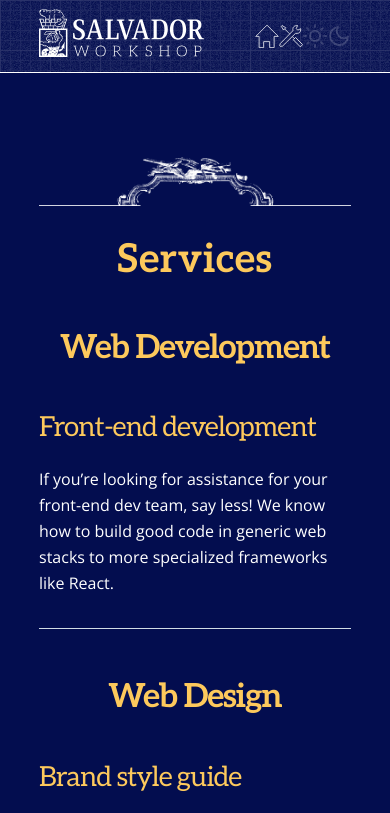
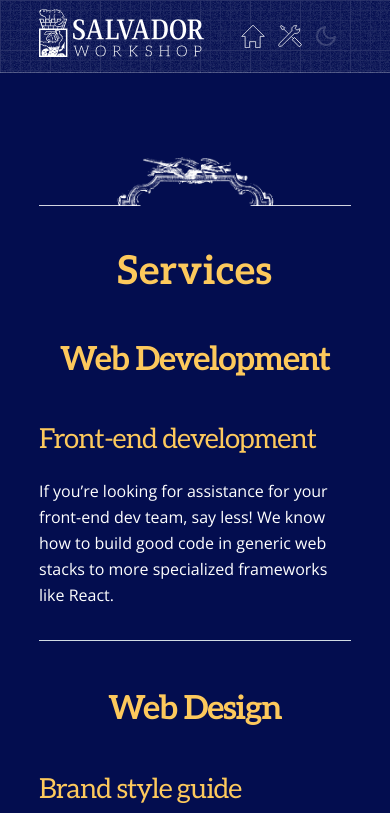
Before and after one commit to salvador-workshop/sw-homepage, a Gatsby site: page /services in a window 390 px wide. Shown: the top 813 px of the page. Built offline with nearby package versions, Linux system fonts and the light colour scheme; Gatsby itself is replaced by a stand-in of ours.

Commit message:
Fixed responsive styling

```diff
--- a/gatsby-browser.js
+++ b/gatsby-browser.js
@@ -12,7 +12,7 @@
 
 // custom CSS styles
 import "./src/styles/typography.css"
-import "./src/styles/rj-style.css"
+import "./src/styles/sw-style.css"
 import "./src/styles/header-footer.css"
 import "./src/styles/navigation-toolbar.css"
 import "./src/styles/card.css"
--- a/src/components/footer.js
+++ b/src/components/footer.js
@@ -7,9 +7,8 @@
         <p className="footer-text">
           <span>© {new Date().getFullYear()}</span>
           <span className="text-spacer">//</span>
-          <span>Salvador Workshop</span>
-          <span className="text-spacer">//</span>
-          <span>Toronto, Canada</span>
+          <span>Salvador Workshop</span><br />
+          <span>Toronto ON, Canada</span>
         </p>
       </div>
     </div>
--- a/src/components/header.js
+++ b/src/components/header.js
@@ -2,7 +2,7 @@
 
 import NavigationToolbar from "./navigation-toolbar"
 
-const Header = ({ isHome, isPost }) => (
+const Header = ({ isHome, isPost, isLightUi }) => (
   <div className="header">
     <div className="header-container">
       <div className="header-content">
@@ -11,7 +11,7 @@
         </div>
         <div className="header-flex-spacer" />
         <div className="header-toolbar-wrapper">
-          <NavigationToolbar />
+          <NavigationToolbar isLightUi={isLightUi}/>
         </div>
       </div>
     </div>
--- a/src/components/layout.js
+++ b/src/components/layout.js
@@ -5,6 +5,7 @@
 const Layout = ({ location, title, children, className, isPost }) => {
   const rootPath = `${__PATH_PREFIX__}/`
   const isRootPath = location.pathname === rootPath
+  const isLightUi = false;
 
   // console.log(location, title, children, className)
   const cName = className ? className : '';
@@ -17,7 +18,7 @@
       </div>
 
       <div className={`main-layout ${cName}`}>
-        <Header isHome={isRootPath} isPost={isPost} />
+        <Header isHome={isRootPath} isPost={isPost} isLightUi={isLightUi}/>
         <div className="main-wrapper">
           <main className="main-container">
             {children}
--- a/src/components/navigation-button.js
+++ b/src/components/navigation-button.js
@@ -36,13 +36,13 @@
 }
 
 const NavigationButton = ({ buttonType, buttonId, isActive }) => {
-  let classMod = isActive ? "active" : "disabled"
+  const activeStatus = isActive ? "active" : "disabled"
 
   if (!!buttonId) {
     if (buttonType === "link") {
       return (
         <Link to={getLink(buttonId)} itemProp="url" className="navigation-button-link">
-          <div className={`navigation-button ${classMod}`}>
+          <div className={`navigation-button ${activeStatus}`}>
             <div className="navigation-icon-wrapper">
               <img
                 className="navigation-icon"
@@ -56,10 +56,11 @@
     }
 
     if (buttonType === "ui") {
-      // overriding for now, until light/dark switch is actually implemented
-      classMod = 'disabled';
+      // TODO - remove this override when light switching is implemented
+      const tempActiveStatus = 'disabled';
+
       return (
-        <div className={`navigation-button ${classMod}`}>
+        <div className={`navigation-button ${tempActiveStatus}`}>
           <div className="navigation-icon-wrapper">
             <img
               className="navigation-icon"
@@ -73,7 +74,7 @@
   }
 
   return (
-    <div className={`navigation-button ${classMod}`}>
+    <div className={`navigation-button ${activeStatus}`}>
       <div className="navigation-icon-wrapper"></div>
     </div>
   )
--- a/src/components/navigation-toolbar.js
+++ b/src/components/navigation-toolbar.js
@@ -1,29 +1,37 @@
-import * as React from "react"
+import * as React from 'react';
 
-import NavigationButton from "./navigation-button"
+import NavigationButton from './navigation-button';
 
 const ENABLE_NAV_ARROWS = true;
 
-const NavigationToolbar = () => {
-  const isNavArrowActive = ENABLE_NAV_ARROWS;
+const switchUiButton = ({isLightUi}) => {
+  if (isLightUi) {
+    return (
+      <NavigationButton buttonId="light" buttonType="ui" isActive={isLightUi} />
+    );
+  }
+  return (
+    <NavigationButton buttonId="dark" buttonType="ui" isActive={!isLightUi} />
+  );
+};
+
+const NavigationToolbar = ({isLightUi}) => {
   return (
     <div className="navigation-toolbar">
       <div className="nav-btn-container">
-        <NavigationButton buttonId="home" buttonType="link" isActive={true} />
-        <NavigationButton buttonId="services" buttonType="link" isActive={true} />
         <NavigationButton
-          buttonId="light"
-          buttonType="ui"
-          isActive={isNavArrowActive}
+          buttonId="home"
+          buttonType="link"
+          isActive={true} />
+        <NavigationButton
+          buttonId="services"
+          buttonType="link"
+          isActive={true}
         />
-        <NavigationButton
-          buttonId="dark"
-          buttonType="ui"
-          isActive={isNavArrowActive}
-        />
+        { switchUiButton(isLightUi) }
       </div>
     </div>
-  )
-}
+  );
+};
 
-export default NavigationToolbar
+export default NavigationToolbar;
--- a/src/styles/header-footer.css
+++ b/src/styles/header-footer.css
@@ -22,10 +22,10 @@
   flex: 0 0 calc(var(--header-icon-height) + var(--space-unit-3q));
 }
 .header .header-flex-spacer {
-  flex: 2 0;
+  flex: 1 0;
 }
 .header .header-toolbar-wrapper {
-  flex: 1 0;
+  flex: 3 0;
 }
 .header .header-icon {
   height: var(--header-icon-height);
@@ -71,7 +71,7 @@
 }
 .footer .footer-text {
   font-size: var(--text-size-sm);
-  line-height: 1;
+  /* line-height: 1; */
   letter-spacing: 1.25px;
   margin: var(--space-unit-6q) 0;
 }
--- a/src/styles/responsive.css
+++ b/src/styles/responsive.css
@@ -9,6 +9,24 @@
   .main-layout .header-container,
   .footer .footer-container {
     max-width: var(--max-width-sm);
+  }
+  .header .header-flex-spacer {
+    flex: 2 0;
+  }
+  .header .header-toolbar-wrapper {
+    flex: 1 0;
+  }
+
+  .ornament-border.top {
+    margin-top: calc(var(--space-unit) * 2);
+    margin-bottom: calc(var(--space-unit) * 1);
+  }
+  .ornament-border.top.homepage {
+    margin-bottom: 0;
+  }
+  .ornament-border.bottom {
+    margin-top: calc(var(--space-unit) * 3);
+    margin-bottom: calc(var(--space-unit) * 2);
   }
 }
 
--- a/src/styles/rj-style.css
+++ b/src/styles/sw-style.css
@@ -10,7 +10,7 @@
 
 :root {
   /*/////  OVERRIDEN VARIABLES  /////*/
-  --fontFamily-sans: "Open Sans", system-ui, -apple-system, BlinkMacSystemFont,
+  --fontFamily-sans: "Open Sans", Montserrat, system-ui, -apple-system, BlinkMacSystemFont,
   "Segoe UI", Roboto, "Helvetica Neue", Arial, "Noto Sans", sans-serif,
   "Apple Color Emoji", "Segoe UI Emoji", "Segoe UI Symbol", "Noto Color Emoji";
 
@@ -23,6 +23,7 @@
   "Apple Color Emoji", "Segoe UI Emoji", "Segoe UI Symbol", "Noto Color Emoji";
 
   --font-body: var(--fontFamily-sans);
+  --font-main-heading: var(--fontFamily-singel);
   --font-heading: var(--fontFamily-aleo);
 
 
@@ -53,7 +54,7 @@
   --text-size-sm: 0.8rem;
   --main-title-spacing: 0.75px;
 
-  --basic-line: 1px white solid;
+  --basic-line: 1px rgba(255, 255, 255, 0.25) solid;
   --max-width-xs: 360px;
   --max-width-sm: 480px;
   --max-width-md1: 640px;
@@ -162,13 +163,13 @@
 
 .ornament-border.top {
   margin-top: calc(var(--space-unit) * 2);
+  margin-bottom: calc(var(--space-unit) * 1.5);
+}
+.ornament-border.top.homepage {
   margin-bottom: calc(var(--space-unit) * 1);
 }
-.ornament-border.top.homepage {
-  margin-bottom: 0;
-}
 .ornament-border.bottom {
-  margin-top: calc(var(--space-unit) * 3);
+  margin-top: calc(var(--space-unit) * 2);
   margin-bottom: calc(var(--space-unit) * 2);
 }
 
```
